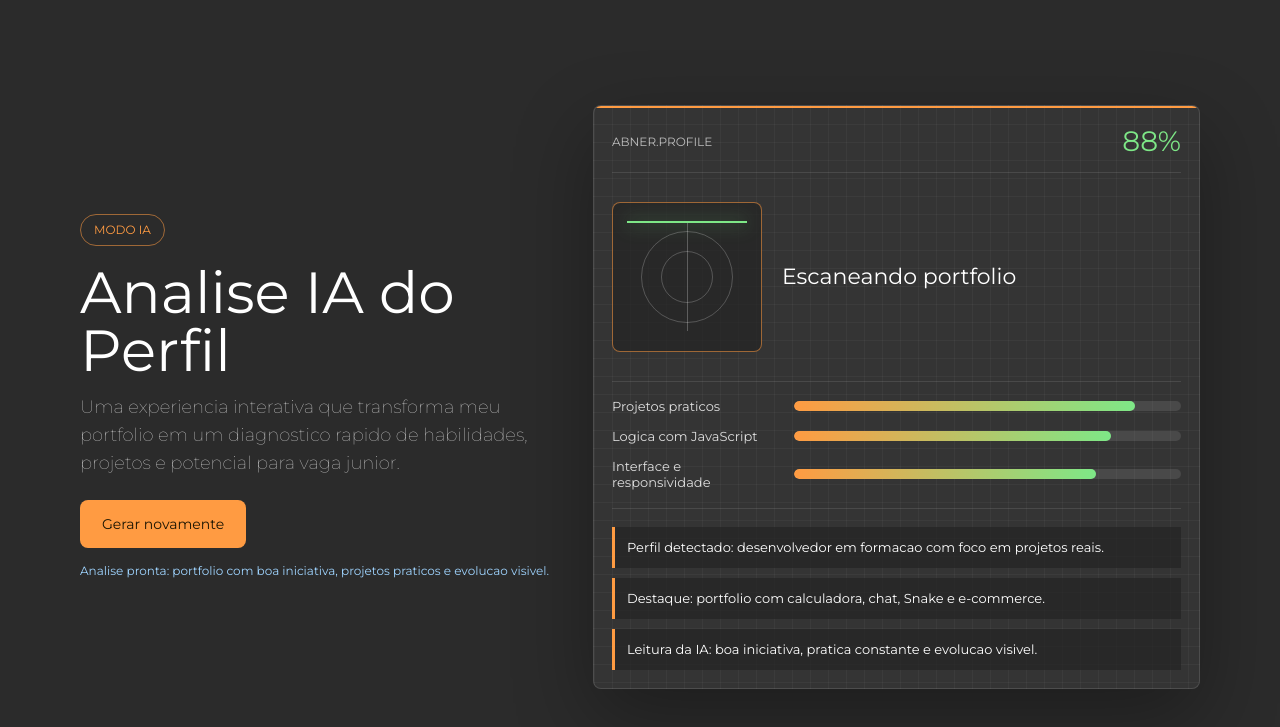
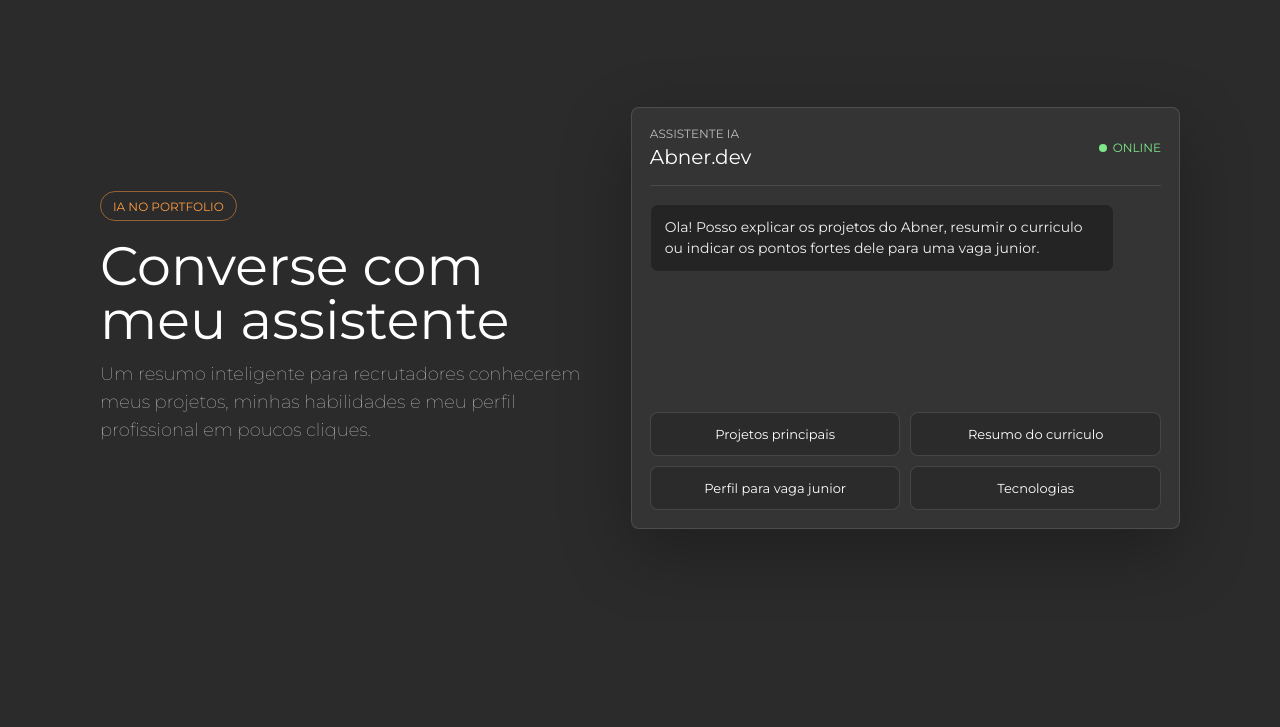
Before and after one commit to abnerquemuel/Portfolio, a website: page index.html in a window 1280 px wide. Shown: the part 503-1230 px from the top of the page. After the commit the page ends 1122 px from the top, so only its background shows below. Drawn offline with Linux system fonts and the light colour scheme.

Commit message:
Revert "Troca chat IA por analise interativa"
This reverts commit 42f4a4b47c210d7626e80dba98572ed4f0cf7e7b.

```diff
--- a/index.html
+++ b/index.html
@@ -67,49 +67,31 @@
 </div>
 
 </div>
-<section class="ai-lab" aria-labelledby="ai-lab-title">
-    <div class="ai-lab-copy">
-        <span class="ai-lab-kicker">Modo IA</span>
-        <h2 id="ai-lab-title">Analise IA do Perfil</h2>
-        <p>Uma experiencia interativa que transforma meu portfolio em um diagnostico rapido de habilidades, projetos e potencial para vaga junior.</p>
-        <button class="ai-scan-button" id="runAiScan" type="button">Gerar analise</button>
-        <small id="aiScanStatus">Aguardando comando para iniciar leitura do perfil.</small>
+<section class="ai-showcase" aria-labelledby="ai-title">
+    <div class="ai-copy">
+        <span class="ai-kicker">IA no portfolio</span>
+        <h2 id="ai-title">Converse com meu assistente</h2>
+        <p>Um resumo inteligente para recrutadores conhecerem meus projetos, minhas habilidades e meu perfil profissional em poucos cliques.</p>
     </div>
 
-    <div class="ai-lab-panel" aria-label="Painel de analise IA do perfil">
-        <div class="ai-lab-topbar">
-            <span>Abner.profile</span>
-            <strong id="aiScore">00%</strong>
+    <div class="ai-panel">
+        <div class="ai-panel-header">
+            <div>
+                <span>Assistente IA</span>
+                <strong>Abner.dev</strong>
+            </div>
+            <small>online</small>
         </div>
 
-        <div class="ai-scan-stage" aria-hidden="true">
-            <div class="ai-scan-frame">
-                <span></span>
-                <span></span>
-                <span></span>
-            </div>
-            <p>Escaneando portfolio</p>
+        <div class="ai-chat" id="aiChat" aria-live="polite">
+            <p class="ai-message bot">Ola! Posso explicar os projetos do Abner, resumir o curriculo ou indicar os pontos fortes dele para uma vaga junior.</p>
         </div>
 
-        <div class="ai-metrics">
-            <div class="ai-metric" style="--target: 88%">
-                <span>Projetos praticos</span>
-                <div><i></i></div>
-            </div>
-            <div class="ai-metric" style="--target: 82%">
-                <span>Logica com JavaScript</span>
-                <div><i></i></div>
-            </div>
-            <div class="ai-metric" style="--target: 78%">
-                <span>Interface e responsividade</span>
-                <div><i></i></div>
-            </div>
-        </div>
-
-        <div class="ai-insights">
-            <p data-scan-item>Perfil detectado: desenvolvedor em formacao com foco em projetos reais.</p>
-            <p data-scan-item>Destaque: portfolio com calculadora, chat, Snake e e-commerce.</p>
-            <p data-scan-item>Leitura da IA: boa iniciativa, pratica constante e evolucao visivel.</p>
+        <div class="ai-prompts" aria-label="Perguntas rapidas para o assistente">
+            <button type="button" data-ai-question="projetos">Projetos principais</button>
+            <button type="button" data-ai-question="curriculo">Resumo do curriculo</button>
+            <button type="button" data-ai-question="vaga">Perfil para vaga junior</button>
+            <button type="button" data-ai-question="tecnologias">Tecnologias</button>
         </div>
     </div>
 </section>
--- a/js/scripts.js
+++ b/js/scripts.js
@@ -16,69 +16,45 @@ function openNav() {
     }
 
 }
-function setupAiProfileScan() {
-    var section = document.querySelector(".ai-lab");
-    var button = document.getElementById("runAiScan");
-    var status = document.getElementById("aiScanStatus");
-    var score = document.getElementById("aiScore");
-    var items = document.querySelectorAll("[data-scan-item]");
+function setupAiAssistant() {
+    var chat = document.getElementById("aiChat");
+    var buttons = document.querySelectorAll("[data-ai-question]");
 
-    if (!section || !button || !status || !score) {
+    if (!chat || buttons.length === 0) {
         return;
     }
 
-    function setStatus(text, delay) {
-        window.setTimeout(function() {
-            status.innerText = text;
-        }, delay);
+    var answers = {
+        projetos: "Os projetos principais mostram logica, interface e produto: calculadora, chat em tempo real, Snake e e-commerce com carrinho. Eles ajudam a provar que o Abner pratica tanto JavaScript quanto experiencia visual.",
+        curriculo: "Abner Quemuel e um desenvolvedor em formacao, focado em construir projetos praticos, evoluir em front-end e transformar ideias em paginas e ferramentas funcionais.",
+        vaga: "Para uma vaga junior, o ponto forte e ter portfolio vivo: projetos publicados, codigo evoluindo e vontade de aprender rapido. Isso mostra iniciativa alem do curriculo.",
+        tecnologias: "O portfolio usa HTML, CSS e JavaScript. Os projetos tambem reforcam manipulacao de DOM, responsividade, organizacao visual e interacao com o usuario."
+    };
+
+    var labels = {
+        projetos: "Quais sao os projetos principais?",
+        curriculo: "Resuma meu curriculo",
+        vaga: "Sirvo para vaga junior?",
+        tecnologias: "Quais tecnologias eu uso?"
+    };
+
+    function addMessage(text, type) {
+        var message = document.createElement("p");
+        message.className = "ai-message " + type;
+        message.innerText = text;
+        chat.appendChild(message);
+        chat.scrollTop = chat.scrollHeight;
     }
 
-    function animateScore(target) {
-        var current = 0;
-        var timer = window.setInterval(function() {
-            current += 4;
-            if (current >= target) {
-                current = target;
-                window.clearInterval(timer);
-            }
-            score.innerText = current.toString().padStart(2, "0") + "%";
-        }, 38);
-    }
-
-    function runScan() {
-        section.classList.remove("is-scanned");
-        button.disabled = true;
-        button.innerText = "Analisando...";
-        score.innerText = "00%";
-
-        items.forEach(function(item) {
-            item.classList.remove("is-visible");
+    buttons.forEach(function(button) {
+        button.addEventListener("click", function() {
+            var key = button.getAttribute("data-ai-question");
+            addMessage(labels[key], "user");
+            window.setTimeout(function() {
+                addMessage(answers[key], "bot");
+            }, 350);
         });
-
-        setStatus("Lendo projetos publicados...", 0);
-        setStatus("Cruzando habilidades com perfil junior...", 650);
-        setStatus("Gerando resumo de potencial profissional...", 1300);
-
-        window.setTimeout(function() {
-            section.classList.add("is-scanned");
-            animateScore(88);
-        }, 900);
-
-        items.forEach(function(item, index) {
-            window.setTimeout(function() {
-                item.classList.add("is-visible");
-            }, 1350 + index * 420);
-        });
-
-        window.setTimeout(function() {
-            status.innerText = "Analise pronta: portfolio com boa iniciativa, projetos praticos e evolucao visivel.";
-            button.disabled = false;
-            button.innerText = "Gerar novamente";
-        }, 2800);
-    }
-
-    button.addEventListener("click", runScan);
-    window.setTimeout(runScan, 700);
+    });
 }
 
-document.addEventListener("DOMContentLoaded", setupAiProfileScan);
+document.addEventListener("DOMContentLoaded", setupAiAssistant);
--- a/styles.css
+++ b/styles.css
@@ -157,29 +157,29 @@ body::-webkit-scrollbar {
 }
 /* ASSISTENTE IA */
 
-.ai-lab {
-	max-width: 1120px;
-	margin: -92px auto 92px;
+.ai-showcase {
+	max-width: 1080px;
+	margin: -90px auto 90px;
 	padding: 0 32px;
 	display: grid;
-	grid-template-columns: minmax(280px, 0.88fr) minmax(360px, 1.12fr);
-	gap: 36px;
+	grid-template-columns: minmax(260px, 0.95fr) minmax(320px, 1.05fr);
+	gap: 34px;
 	align-items: center;
 	color: white;
 	animation-name: conteudo;
 	animation-duration: 3s;
 }
 
-.ai-lab-copy {
+.ai-copy {
 	min-width: 0;
 }
 
-.ai-lab-kicker {
+.ai-kicker {
 	display: inline-flex;
 	align-items: center;
-	min-height: 30px;
-	padding: 0 13px;
-	border: 1px solid rgba(255, 155, 66, 0.55);
+	min-height: 28px;
+	padding: 0 12px;
+	border: 1px solid rgba(255, 155, 66, 0.5);
 	border-radius: 999px;
 	color: #FF9B42;
 	font-size: 12px;
@@ -187,234 +187,146 @@ body::-webkit-scrollbar {
 	text-transform: uppercase;
 }
 
-.ai-lab-copy h2 {
+.ai-copy h2 {
 	margin: 18px 0 14px;
-	font-size: clamp(36px, 5vw, 58px);
+	font-size: clamp(32px, 5vw, 54px);
+	line-height: 1;
 	font-weight: 400;
-	line-height: 1;
 }
 
-.ai-lab-copy p {
+.ai-copy p {
 	max-width: 520px;
-	margin: 0 0 22px;
+	margin: 0;
 	color: #dedede;
 	font-size: 18px;
 	font-weight: 100;
 	line-height: 1.55;
 }
 
-.ai-scan-button {
-	min-height: 48px;
-	padding: 0 22px;
-	border: 0;
-	border-radius: 8px;
-	background: #FF9B42;
-	color: #1d1603;
-	font-family: "Montserrat", sans-serif;
-	font-size: 14px;
-	font-weight: 400;
-	cursor: pointer;
-	transition: 0.25s;
-}
-
-.ai-scan-button:hover,
-.ai-scan-button:focus {
-	background: #f27609;
-	outline: none;
-	transform: translateY(-2px);
-}
-
-.ai-scan-button:disabled {
-	cursor: default;
-	opacity: 0.78;
-	transform: none;
-}
-
-.ai-lab-copy small {
-	display: block;
-	min-height: 18px;
-	margin-top: 14px;
-	color: #9fd4ff;
-	font-size: 12px;
-	line-height: 1.45;
-}
-
-.ai-lab-panel {
+.ai-panel {
 	position: relative;
 	min-width: 0;
 	padding: 18px;
 	border: 1px solid rgba(255, 255, 255, 0.12);
 	border-radius: 8px;
-	background:
-		linear-gradient(rgba(255, 255, 255, 0.035) 1px, transparent 1px),
-		linear-gradient(90deg, rgba(255, 255, 255, 0.035) 1px, transparent 1px),
-		#343434;
-	background-size: 18px 18px;
-	box-shadow: 0 28px 80px rgba(0, 0, 0, 0.32);
-	overflow: hidden;
+	background: #343434;
+	box-shadow: 0 24px 70px rgba(0, 0, 0, 0.28);
 }
 
-.ai-lab-panel::before {
+.ai-panel::before {
 	content: "";
 	position: absolute;
-	inset: 0;
-	border-top: 2px solid #FF9B42;
-	pointer-events: none;
+	inset: -1px;
+	z-index: -1;
+	border-radius: 8px;
+	background: linear-gradient(135deg, rgba(255, 155, 66, 0.9), rgba(255, 255, 255, 0.08), rgba(47, 128, 237, 0.55));
 }
 
-.ai-lab-topbar {
+.ai-panel-header {
 	display: flex;
 	align-items: center;
 	justify-content: space-between;
 	gap: 16px;
-	padding-bottom: 14px;
+	padding-bottom: 16px;
 	border-bottom: 1px solid rgba(255, 255, 255, 0.1);
 }
 
-.ai-lab-topbar span {
+.ai-panel-header div {
+	display: flex;
+	flex-direction: column;
+	gap: 4px;
+}
+
+.ai-panel-header span,
+.ai-panel-header small {
 	color: #bdbdbd;
 	font-size: 12px;
 	text-transform: uppercase;
 }
 
-.ai-lab-topbar strong {
-	color: #7ee787;
-	font-size: 28px;
+.ai-panel-header strong {
+	font-size: 20px;
 	font-weight: 400;
 }
 
-.ai-scan-stage {
-	display: grid;
-	grid-template-columns: 150px 1fr;
-	gap: 20px;
-	align-items: center;
-	min-height: 164px;
-	padding: 22px 0;
+.ai-panel-header small {
+	position: relative;
+	padding-left: 14px;
+	color: #7ee787;
 }
 
-.ai-scan-frame {
-	position: relative;
-	width: 148px;
-	height: 148px;
-	border: 1px solid rgba(255, 155, 66, 0.55);
-	border-radius: 8px;
-	background: rgba(36, 36, 36, 0.72);
-	overflow: hidden;
+.ai-panel-header small::before {
+	content: "";
+	position: absolute;
+	left: 0;
+	top: 50%;
+	width: 8px;
+	height: 8px;
+	border-radius: 50%;
+	background: #7ee787;
+	transform: translateY(-50%);
 }
 
-.ai-scan-frame::before {
-	content: "";
-	position: absolute;
-	left: 14px;
-	right: 14px;
-	top: 0;
-	height: 2px;
-	background: #7ee787;
-	box-shadow: 0 0 18px rgba(126, 231, 135, 0.75);
-	animation: scan-line 2.5s ease-in-out infinite;
+.ai-chat {
+	display: flex;
+	min-height: 190px;
+	max-height: 270px;
+	margin: 18px 0;
+	padding-right: 6px;
+	flex-direction: column;
+	gap: 12px;
+	overflow-y: auto;
+	scrollbar-width: thin;
 }
 
-.ai-scan-frame span {
-	position: absolute;
-	border: 1px solid rgba(255, 255, 255, 0.22);
-	border-radius: 50%;
+.ai-message {
+	max-width: 86%;
+	margin: 0;
+	padding: 12px 14px;
+	border-radius: 8px;
+	font-size: 14px;
+	line-height: 1.5;
 }
 
-.ai-scan-frame span:nth-child(1) {
-	inset: 28px;
+.ai-message.bot {
+	align-self: flex-start;
+	background: #242424;
+	color: #f1f1f1;
+	border: 1px solid rgba(255, 255, 255, 0.08);
 }
 
-.ai-scan-frame span:nth-child(2) {
-	inset: 48px;
+.ai-message.user {
+	align-self: flex-end;
+	background: #FF9B42;
+	color: #1d1603;
+	font-weight: 400;
 }
 
-.ai-scan-frame span:nth-child(3) {
-	left: 50%;
-	top: 20px;
-	bottom: 20px;
-	width: 1px;
-	border: 0;
-	border-radius: 0;
-	background: rgba(255, 255, 255, 0.25);
+.ai-prompts {
+	display: grid;
+	grid-template-columns: repeat(2, minmax(0, 1fr));
+	gap: 10px;
 }
 
-.ai-scan-stage p {
-	margin: 0;
-	color: #ffffff;
-	font-size: 22px;
-	font-weight: 400;
-	line-height: 1.2;
+.ai-prompts button {
+	min-height: 44px;
+	padding: 0 12px;
+	border: 1px solid rgba(255, 255, 255, 0.12);
+	border-radius: 8px;
+	background: #2b2b2b;
+	color: white;
+	font-family: "Montserrat", sans-serif;
+	font-size: 13px;
+	cursor: pointer;
+	transition: 0.25s;
 }
 
-.ai-metrics {
-	display: grid;
-	gap: 14px;
-	padding: 16px 0 18px;
-	border-top: 1px solid rgba(255, 255, 255, 0.1);
-	border-bottom: 1px solid rgba(255, 255, 255, 0.1);
-}
-
-.ai-metric {
-	display: grid;
-	grid-template-columns: 168px 1fr;
-	gap: 14px;
-	align-items: center;
-}
-
-.ai-metric span {
-	color: #dedede;
-	font-size: 13px;
-}
-
-.ai-metric div {
-	height: 10px;
-	border-radius: 999px;
-	background: rgba(255, 255, 255, 0.1);
-	overflow: hidden;
-}
-
-.ai-metric i {
-	display: block;
-	width: 0;
-	height: 100%;
-	border-radius: inherit;
-	background: linear-gradient(90deg, #FF9B42, #7ee787);
-	transition: width 0.9s ease;
-}
-
-.ai-lab.is-scanned .ai-metric i {
-	width: var(--target);
-}
-
-.ai-insights {
-	display: grid;
-	gap: 10px;
-	padding-top: 18px;
-}
-
-.ai-insights p {
-	margin: 0;
-	padding: 11px 12px;
-	border-left: 3px solid transparent;
-	background: rgba(36, 36, 36, 0.72);
-	color: #bdbdbd;
-	font-size: 13px;
-	line-height: 1.45;
-	transform: translateX(-8px);
-	opacity: 0.45;
-	transition: 0.35s;
-}
-
-.ai-insights p.is-visible {
-	border-left-color: #FF9B42;
-	color: white;
-	transform: translateX(0);
-	opacity: 1;
-}
-
-@keyframes scan-line {
-	0%, 100% { transform: translateY(18px); }
-	50% { transform: translateY(126px); }
+.ai-prompts button:hover,
+.ai-prompts button:focus {
+	border-color: #FF9B42;
+	color: #FF9B42;
+	outline: none;
+	transform: translateY(-2px);
 }
 
 /* MAIN */
@@ -909,37 +821,24 @@ body {
 }
 
 
-.ai-lab {
-	margin: 42px auto 58px;
+.ai-showcase {
+	margin: 42px auto 56px;
 	padding: 0 18px;
 	grid-template-columns: 1fr;
 }
 
-.ai-lab-copy {
+.ai-copy {
 	text-align: center;
 }
 
-.ai-lab-copy p {
-	margin: 0 auto 22px;
+.ai-copy p {
+	margin: 0 auto;
 	font-size: 16px;
 }
 
-.ai-lab-copy small {
-	margin-right: auto;
-	margin-left: auto;
+.ai-prompts {
+	grid-template-columns: 1fr;
 }
-
-.ai-scan-stage {
-	grid-template-columns: 1fr;
-	justify-items: center;
-	text-align: center;
-}
-
-.ai-metric {
-	grid-template-columns: 1fr;
-	gap: 8px;
-}
-
 .main {
 
 	padding-top: 18px;
@@ -1045,18 +944,6 @@ body {
 		margin-right: 18px;
 	}
 
-	.ai-lab-panel {
-		padding: 14px;
-	}
-
-	.ai-lab-copy h2 {
-		font-size: 30px;
-	}
-
-	.ai-scan-frame {
-		width: 132px;
-		height: 132px;
-	}
 	.main {
 		padding-left: 14px;
 		padding-right: 14px;
```
